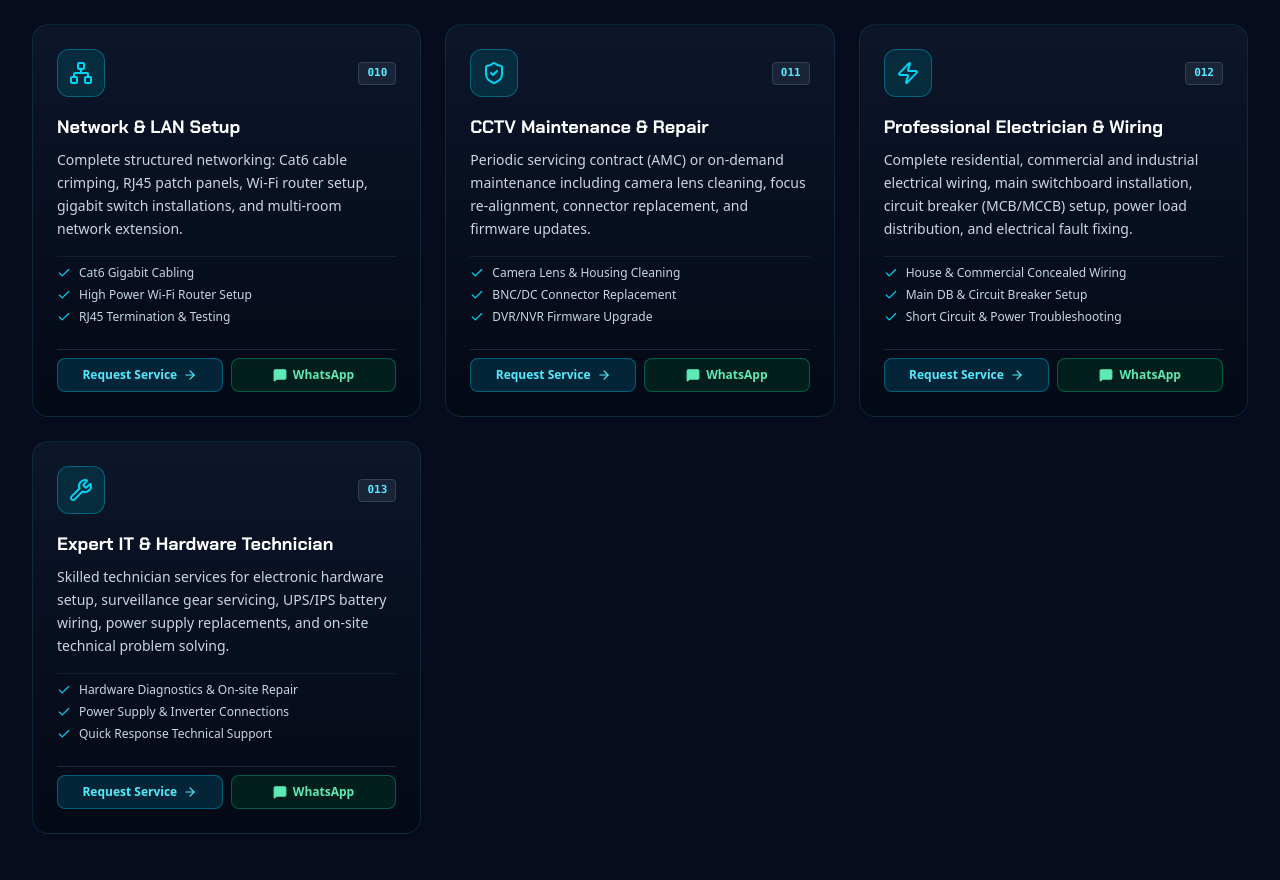
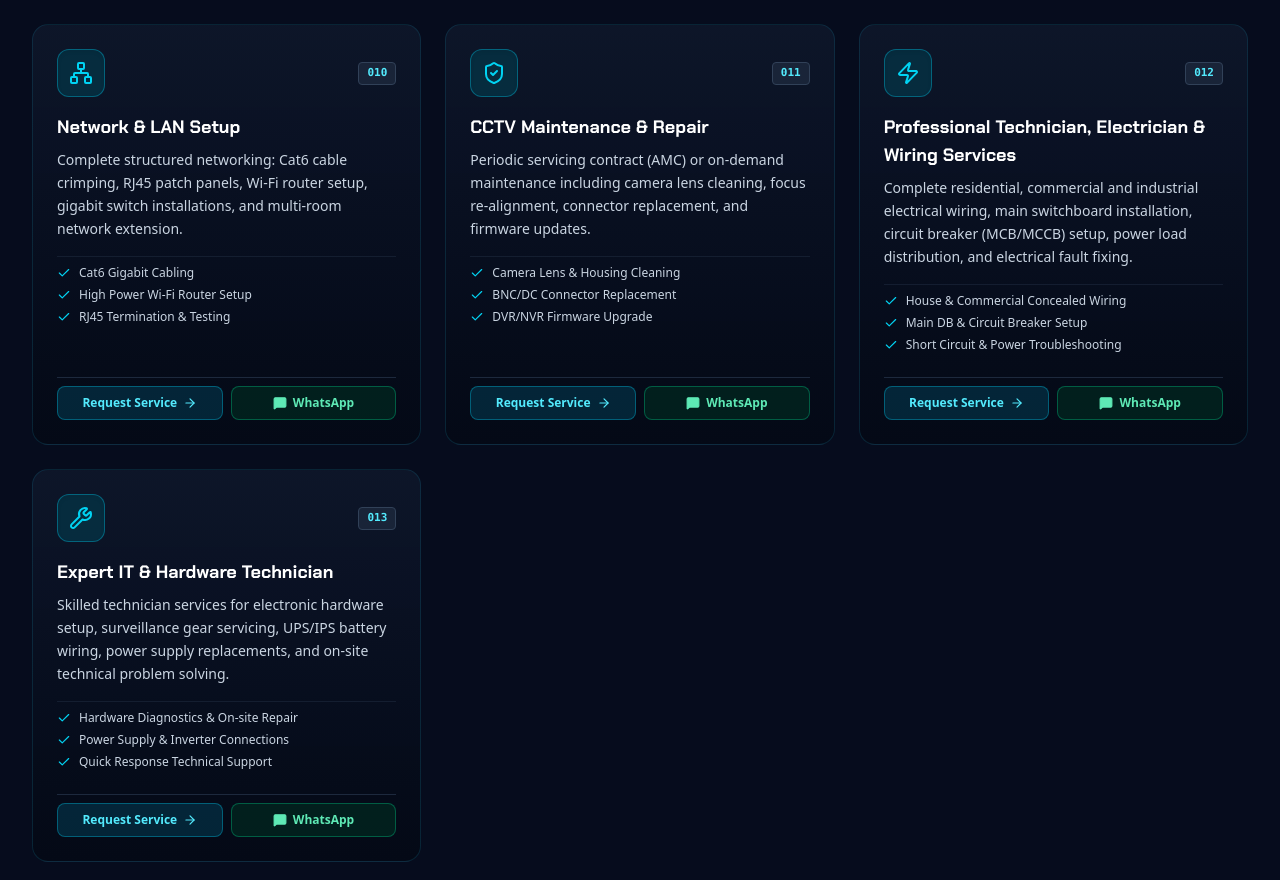
Before and after one commit to shamimtechsolution/shamim-tech-solution, a React (Vite) app: page / in a window 1280 px wide. Shown: the part 2689-3569 px from the top of the page. Built offline with nearby package versions, Linux system fonts and the light colour scheme; no server answers; a web font is replaced by a local one.

Commit message:
update service to Professional Technician Electrician and Wiring Services

```diff
--- a/index.html
+++ b/index.html
@@ -81,13 +81,20 @@
               },
               {
                 "@type": "OfferCatalog",
-                "name": "Electrician & Electronic Technician Services (ইলেকট্রিশিয়ান ও টেকনিশিয়ান সার্ভিস)",
+                "name": "Electronics Sales & Electrician Services (ইলেকট্রনিক্স বিক্রয় ও ইলেকট্রিশিয়ান সার্ভিস)",
                 "itemListElement": [
                   {
                     "@type": "Offer",
                     "itemOffered": {
+                      "@type": "Product",
+                      "name": "Electronics Sales & Accessories (ইলেকট্রনিক্স পণ্য সামগ্রী বিক্রয়)"
+                    }
+                  },
+                  {
+                    "@type": "Offer",
+                    "itemOffered": {
                       "@type": "Service",
-                      "name": "Professional Electrical Wiring, Electronics Repair & Support"
+                      "name": "Professional Technician, Electrician & Wiring Services (দক্ষ টেকনিশিয়ান, ইলেকট্রিশিয়ান ও ওয়্যারিং সার্ভিস)"
                     }
                   }
                 ]
@@ -172,7 +179,7 @@
           "@id": "https://www.shamimtechsolution.com/#website",
           "url": "https://www.shamimtechsolution.com/",
           "name": "SHAMIM TECH SOLUTION",
-          "description": "CCTV Sales & Service, Electronic Technician & Electrician in Rangpur",
+          "description": "CCTV Sales & Service, Electronics Sales & Professional Electrician in Rangpur",
           "potentialAction": {
             "@type": "SearchAction",
             "target": "https://www.shamimtechsolution.com/?q={search_term_string}",
--- a/src/data/companyData.ts
+++ b/src/data/companyData.ts
@@ -455,7 +455,7 @@ export const SERVICES_LIST: ServiceItem[] = [
   },
   {
     id: "srv-12",
-    name: "Professional Electrician & Wiring",
+    name: "Professional Technician, Electrician & Wiring Services",
     iconName: "Zap",
     description: "Complete residential, commercial and industrial electrical wiring, main switchboard installation, circuit breaker (MCB/MCCB) setup, power load distribution, and electrical fault fixing.",
     keyFeatures: ["House & Commercial Concealed Wiring", "Main DB & Circuit Breaker Setup", "Short Circuit & Power Troubleshooting"],
```
